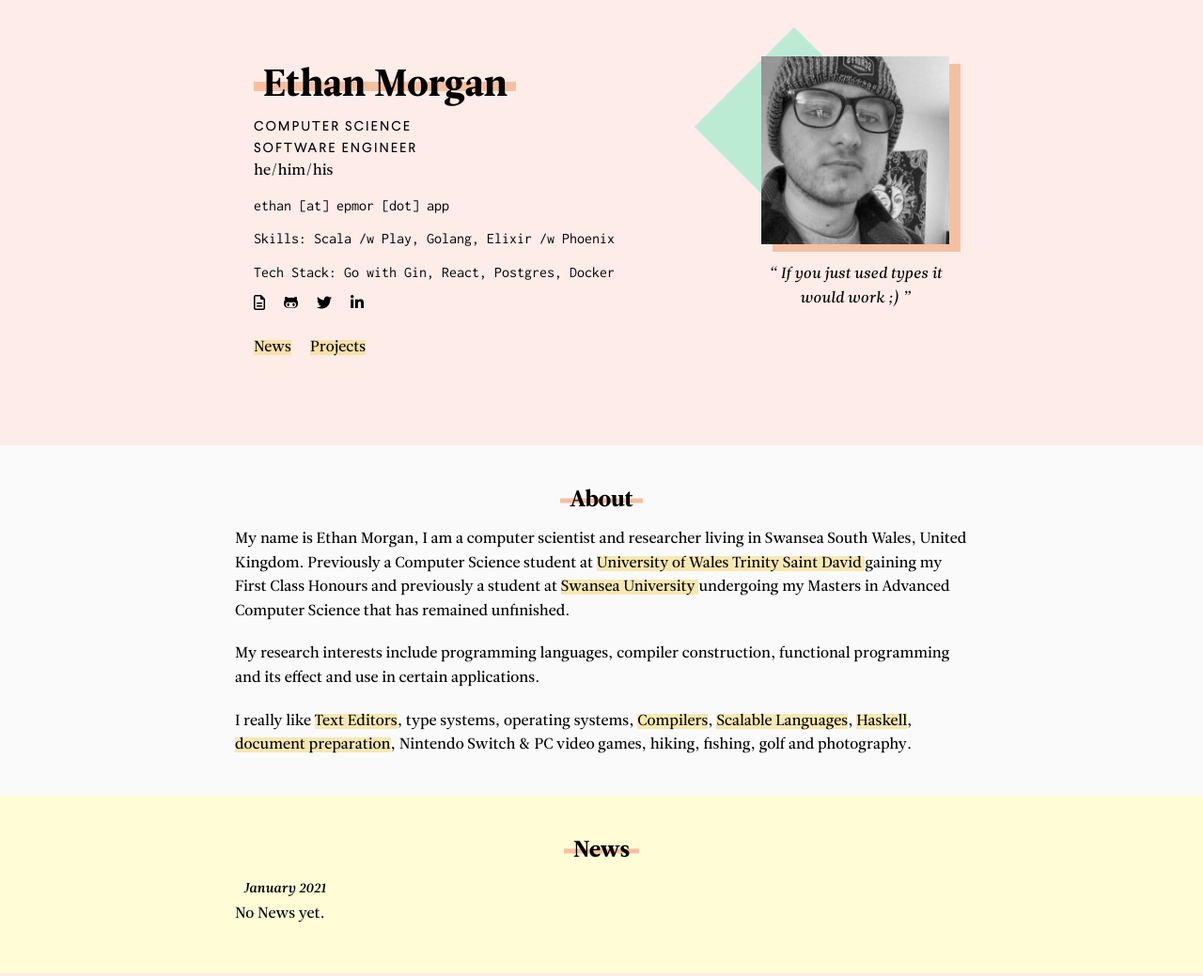
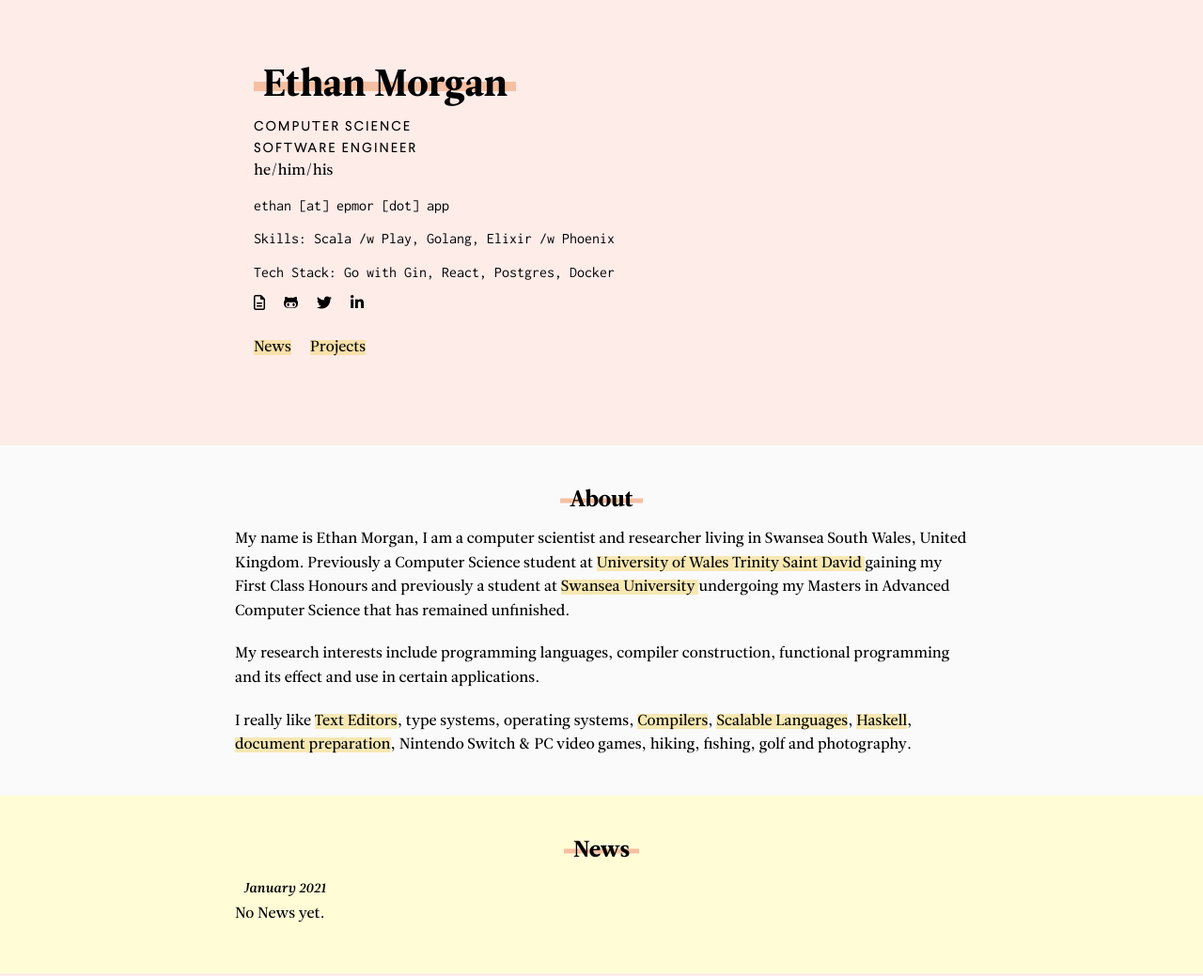
Before and after one commit to epmor/epmor.github.io, a website: page index.html in a window 1280 px wide. Shown: the top 1039 px of the page at 94% size. Drawn offline with Linux system fonts and the light colour scheme.

Commit message:
Update index.html

```diff
--- a/index.html
+++ b/index.html
@@ -61,17 +61,6 @@
             <li><a data-scroll="data-scroll" href="#projects">Projects</a></li>
           </ul>
         </nav>
-      </div>
-      <div class="header__photo">
-        <figure class="header__photo-wrapper">
-          <img
-            src="assets/img/headshot.jpg"
-            alt="Moody photograph wearing a beanie"
-          />
-          <figcaption class="header__quote">
-            If you just used types it would work ;)
-          </figcaption>
-        </figure>
       </div>
     </header>
     <main>
```
